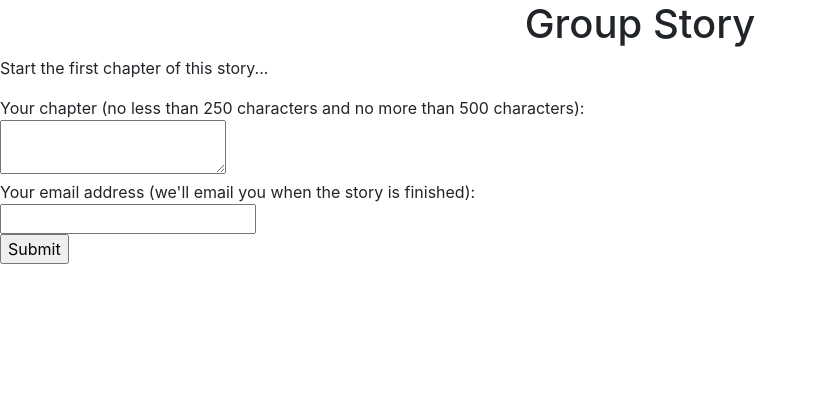
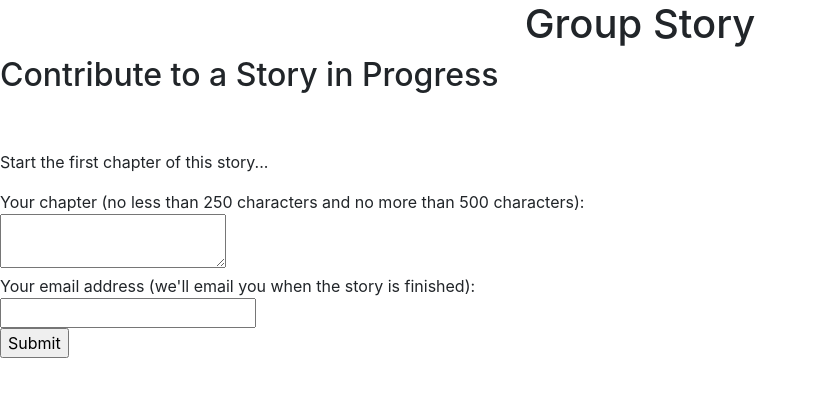
Before and after one commit to benjewman/GroupStory_Frontend, a React (Create React App) app: page /new in a window 1280 px wide. Shown: the top 396 px of the page, without its empty margins (0-817 px from the left). Built offline with nearby package versions, Linux system fonts and the light colour scheme; no server answers.

Commit message:
Style and reword both columns on Main component

```diff
--- a/src/App.css
+++ b/src/App.css
@@ -47,6 +47,11 @@ h3.storyTitle {
   cursor: pointer;
 }
 
+h3.workingTitle {
+  text-decoration: underline;
+  display: inline-block;
+}
+
 .storyBlurb {
   display: inline-block;
   padding: 5px;
--- a/src/containers/Main.js
+++ b/src/containers/Main.js
@@ -36,7 +36,7 @@ function Main() {
         <Container>
             <Row>
                 <Col>
-                    <h2>Finished Stories</h2>
+                    <h2>Read Finished Stories</h2>
                     {/* fetches most recently finished stories */}
                     {/* try to batch the fetches later */}
                     {renderStories()}
--- a/src/containers/WriteStory.js
+++ b/src/containers/WriteStory.js
@@ -65,7 +65,9 @@ function WriteStory() {
 
     return (
         <div>
-            <h2>{story.title}</h2>
+            <h2>Contribute to a Story in Progress</h2>
+            <br/>
+            <h3 className="workingTitle">{story.title}</h3>
             {renderPrompt()}
 
             {/* Create a form for user to write a chapter */}
```
